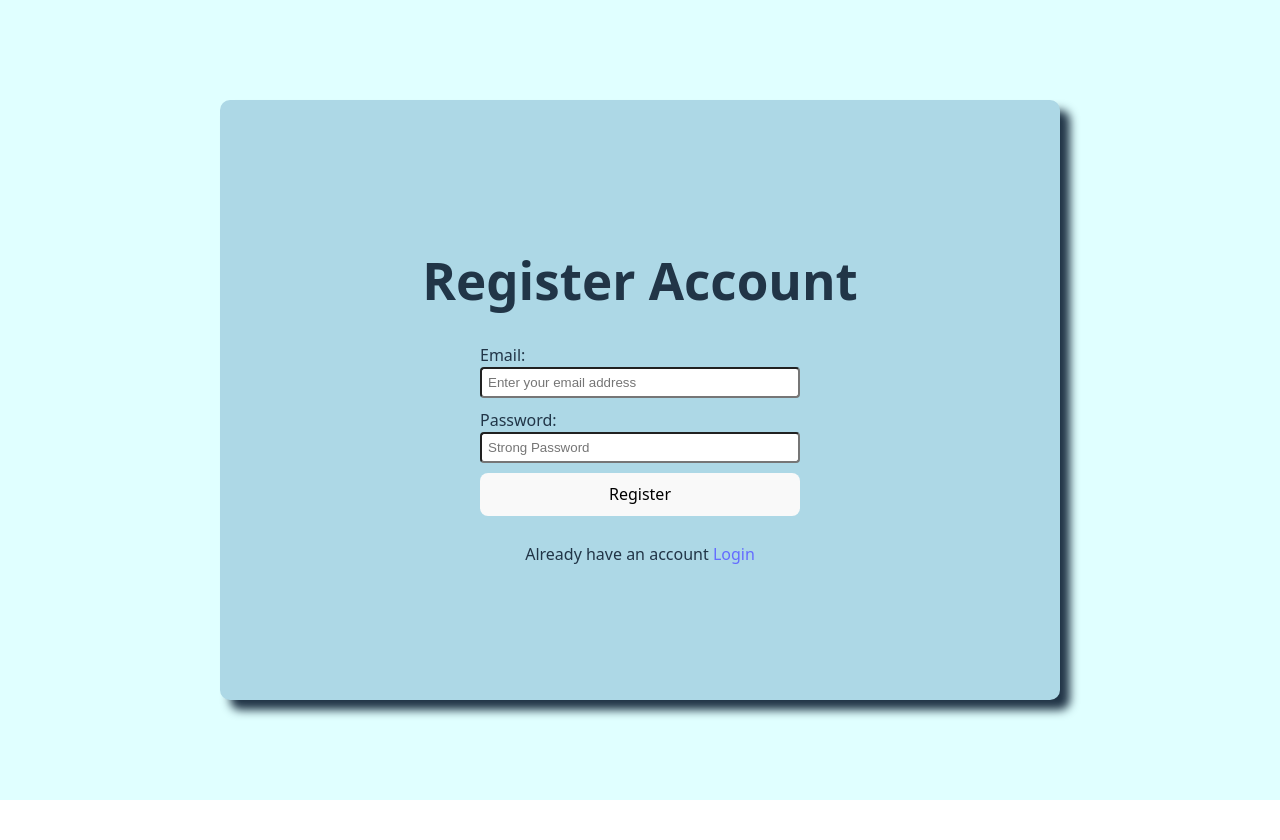
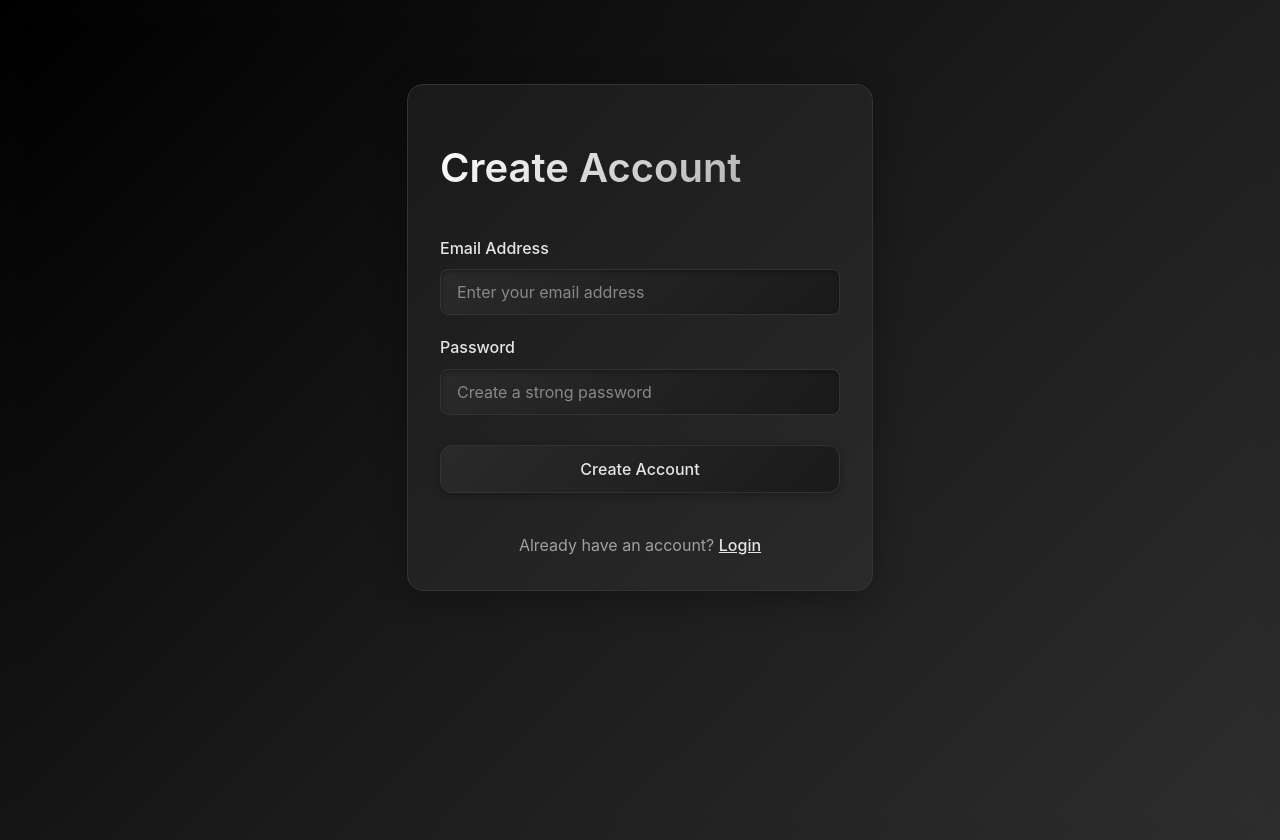
Before and after one commit to iNoumanMalik/notes-app-frontend, a React (Vite) app: page /register in a window 1280 px wide. Before the commit the page ends 800 px from the top, so only its background shows below. Built offline with nearby package versions, Linux system fonts and the light colour scheme.

Commit message:
Apply styling

```diff
--- a/src/App.css
+++ b/src/App.css
@@ -1,7 +1,9 @@
 #root {
   margin: 0;
   padding: 0;
-  text-align: center;
+  min-height: 100vh;
+  background: linear-gradient(135deg, #000000 0%, #1a1a1a 50%, #2d2d2d 100%);
+  color: #e5e5e5;
 }
 
 .logo {
@@ -34,8 +36,52 @@
 
 .card {
   padding: 2em;
+  background: linear-gradient(135deg, #1a1a1a 0%, #2a2a2a 100%);
+  border-radius: 16px;
+  border: 1px solid #333;
+  box-shadow: 0 8px 32px rgba(0, 0, 0, 0.3);
+  backdrop-filter: blur(10px);
+  margin: 1rem;
 }
 
 .read-the-docs {
   color: #888;
 }
+
+.container {
+  max-width: 1200px;
+  margin: 0 auto;
+  padding: 2rem;
+}
+
+.form-container {
+  max-width: 400px;
+  margin: 2rem auto;
+  padding: 2rem;
+  background: linear-gradient(135deg, #1a1a1a 0%, #2a2a2a 100%);
+  border-radius: 16px;
+  border: 1px solid #333;
+  box-shadow: 0 8px 32px rgba(0, 0, 0, 0.3);
+}
+
+.notes-grid {
+  display: grid;
+  grid-template-columns: repeat(auto-fill, minmax(300px, 1fr));
+  gap: 1.5rem;
+  margin-top: 2rem;
+}
+
+.note-card {
+  background: linear-gradient(135deg, #1a1a1a 0%, #2a2a2a 100%);
+  border-radius: 12px;
+  border: 1px solid #333;
+  padding: 1.5rem;
+  box-shadow: 0 4px 16px rgba(0, 0, 0, 0.2);
+  transition: all 0.3s ease;
+}
+
+.note-card:hover {
+  transform: translateY(-4px);
+  box-shadow: 0 8px 24px rgba(0, 0, 0, 0.3);
+  border-color: #555;
+}
--- a/src/components/NoteCard.jsx
+++ b/src/components/NoteCard.jsx
@@ -2,12 +2,32 @@ import React from 'react'
 
 function NoteCard({note,onEdit,onDelete}) {
   return (
-    <div>
-      <p>{note.title}</p>
-      <p>{note.content}</p>
-      <small>Last Updated: {new Date(note.updatedAt).toLocaleString()}</small>
-      <button onClick={onEdit}>Edit</button>
-      <button onClick={onDelete}>Delete</button>
+    <div className="note-card">
+      <h3 style={{margin:'0 0 1rem 0', background:'linear-gradient(135deg, #ffffff 0%, #a0a0a0 100%)', WebkitBackgroundClip:'text', WebkitTextFillColor:'transparent', backgroundClip:'text', fontSize:'1.2em'}}>
+        {note.title || 'Untitled'}
+      </h3>
+      <p style={{color:'#b0b0b0', lineHeight:'1.6', marginBottom:'1rem', minHeight:'60px'}}>
+        {note.content || 'No content'}
+      </p>
+      <div style={{borderTop:'1px solid #333', paddingTop:'1rem', marginTop:'1rem'}}>
+        <small style={{color:'#888', display:'block', marginBottom:'1rem'}}>
+          Last Updated: {new Date(note.updatedAt).toLocaleString()}
+        </small>
+        <div style={{display:'flex', gap:'10px'}}>
+          <button
+            onClick={() => onEdit(note)}
+            style={{background:'linear-gradient(135deg, #4a90e2 0%, #357abd 100%)', border:'1px solid #357abd', flex:'1'}}
+          >
+            Edit
+          </button>
+          <button
+            onClick={() => onDelete(note)}
+            style={{background:'linear-gradient(135deg, #e74c3c 0%, #c0392b 100%)', border:'1px solid #c0392b', flex:'1'}}
+          >
+            Delete
+          </button>
+        </div>
+      </div>
     </div>
   )
 }
--- a/src/components/NoteEditor.jsx
+++ b/src/components/NoteEditor.jsx
@@ -19,25 +19,54 @@ function NoteEditor({ note, onSubmit, onCancel }) {
 
     }
   return (
-    <form onSubmit={handleSubmit}>
-      <div style={{ display: "flex", flexDirection: "column" }}>
-        <label style={{display:'flex',flexDirection:'column', textAlign:'start'}} htmlFor="title">
-          Title
-          <input type="text" name="title" style={{height:'2rem'}} value={formData.title} onChange={handleChange}/>
-        </label>
+    <div className="form-container" style={{maxWidth:'800px'}}>
+      <form onSubmit={handleSubmit}>
+        <h2 style={{background:'linear-gradient(135deg, #ffffff 0%, #a0a0a0 100%)', WebkitBackgroundClip:'text', WebkitTextFillColor:'transparent', backgroundClip:'text', marginBottom:'1.5rem'}}>
+          {formData._id ? 'Edit Note' : 'Create New Note'}
+        </h2>
+        <div style={{ display: "flex", flexDirection: "column", gap: '1.5rem' }}>
+          <label style={{display:'flex',flexDirection:'column', textAlign:'start', gap:'8px'}} htmlFor="title">
+            <span style={{color:'#e5e5e5', fontWeight:'500'}}>Title</span>
+            <input
+              type="text"
+              name="title"
+              placeholder="Enter note title..."
+              value={formData.title}
+              onChange={handleChange}
+              required
+            />
+          </label>
 
-        <label style={{display:'flex',flexDirection:'column', textAlign:'start'}} htmlFor="content">
-          Description
-          <textarea name="content" placeholder="Content..." rows={14} value={formData.content} onChange={handleChange}/>
-        </label>
-      </div>
+          <label style={{display:'flex',flexDirection:'column', textAlign:'start', gap:'8px'}} htmlFor="content">
+            <span style={{color:'#e5e5e5', fontWeight:'500'}}>Content</span>
+            <textarea
+              name="content"
+              placeholder="Write your note content here..."
+              rows={12}
+              value={formData.content}
+              onChange={handleChange}
+              style={{resize:'vertical', minHeight:'200px'}}
+            />
+          </label>
+        </div>
 
-    <div style={{marginTop:'1rem'}}>
-         <button type="submit">Submit</button>
-      <button onClick={onCancel}>Cancel</button>
+        <div style={{marginTop:'2rem', display:'flex', gap:'1rem'}}>
+          <button
+            type="submit"
+            style={{background:'linear-gradient(135deg, #4a90e2 0%, #357abd 100%)', border:'1px solid #357abd', flex:'1'}}
+          >
+            {formData._id ? 'Update Note' : 'Create Note'}
+          </button>
+          <button
+            type="button"
+            onClick={onCancel}
+            style={{background:'linear-gradient(135deg, #6c757d 0%, #5a6268 100%)', border:'1px solid #5a6268', flex:'1'}}
+          >
+            Cancel
+          </button>
+        </div>
+      </form>
     </div>
-
-    </form>
   );
 }
 
--- a/src/index.css
+++ b/src/index.css
@@ -1,11 +1,12 @@
 :root {
-  font-family: system-ui, Avenir, Helvetica, Arial, sans-serif;
-  line-height: 1.5;
+  font-family: 'Inter', system-ui, Avenir, Helvetica, Arial, sans-serif;
+  line-height: 1.6;
   font-weight: 400;
 
-  color-scheme: light dark;
-  color: rgba(255, 255, 255, 0.87);
-  background-color: #242424;
+  color-scheme: dark;
+  color: #e5e5e5;
+  background: linear-gradient(135deg, #000000 0%, #1a1a1a 100%);
+  min-height: 100vh;
 
   font-synthesis: none;
   text-rendering: optimizeLegibility;
@@ -24,43 +25,67 @@ a:hover {
 
 body {
   margin: 0;
-  display: flex;
-  place-items: center;
+  padding: 20px;
+  background: linear-gradient(135deg, #000000 0%, #1a1a1a 50%, #2d2d2d 100%);
+  min-height: 100vh;
+  color: #e5e5e5;
 }
 
 h1 {
-  font-size: 3.2em;
-  line-height: 1.1;
+  font-size: 2.5em;
+  line-height: 1.2;
+  background: linear-gradient(135deg, #ffffff 0%, #a0a0a0 100%);
+  -webkit-background-clip: text;
+  -webkit-text-fill-color: transparent;
+  background-clip: text;
+  margin-bottom: 1.5rem;
+  font-weight: 600;
 }
 
 button {
-  border-radius: 8px;
-  border: 1px solid transparent;
-  padding: 0.6em 1.2em;
+  border-radius: 12px;
+  border: 1px solid #333;
+  padding: 0.8em 1.5em;
   font-size: 1em;
   font-weight: 500;
   font-family: inherit;
-  background-color: #1a1a1a;
+  background: linear-gradient(135deg, #2a2a2a 0%, #1a1a1a 100%);
+  color: #e5e5e5;
   cursor: pointer;
-  transition: border-color 0.25s;
+  transition: all 0.3s ease;
+  box-shadow: 0 2px 8px rgba(0, 0, 0, 0.3);
 }
 button:hover {
-  border-color: #646cff;
+  border-color: #555;
+  background: linear-gradient(135deg, #3a3a3a 0%, #2a2a2a 100%);
+  transform: translateY(-2px);
+  box-shadow: 0 4px 12px rgba(0, 0, 0, 0.4);
 }
 button:focus,
 button:focus-visible {
   outline: 4px auto -webkit-focus-ring-color;
 }
 
-@media (prefers-color-scheme: light) {
-  :root {
-    color: #213547;
-    background-color: #ffffff;
-  }
-  a:hover {
-    color: #747bff;
-  }
-  button {
-    background-color: #f9f9f9;
-  }
+/* Dark theme only - removed light theme media query */
+
+input, textarea {
+  background: linear-gradient(135deg, #2a2a2a 0%, #1a1a1a 100%);
+  border: 1px solid #333;
+  border-radius: 8px;
+  padding: 12px 16px;
+  color: #e5e5e5;
+  font-family: inherit;
+  font-size: 1em;
+  transition: all 0.3s ease;
+  box-shadow: inset 0 2px 4px rgba(0, 0, 0, 0.3);
 }
+
+input:focus, textarea:focus {
+  outline: none;
+  border-color: #555;
+  box-shadow: inset 0 2px 4px rgba(0, 0, 0, 0.3), 0 0 0 3px rgba(255, 255, 255, 0.1);
+}
+
+input::placeholder, textarea::placeholder {
+  color: #888;
+}
--- a/src/pages/Login.jsx
+++ b/src/pages/Login.jsx
@@ -28,14 +28,33 @@ const handleSignUp = ()=>{
 }
 
   return (
-    <form onSubmit={handleSubmit} style={{display:'flex',flexDirection:'column', gap:'10px'}}>
-      <h1>Login into your Account</h1>
-      {error && <p style={{color:'red'}}>{error}</p>}
-      <input style={{padding:'6px',borderRadius:'4px'}} placeholder='Enter your email' value={form.email} onChange={(e)=>setForm({...form,email:e.target.value})}/>
-      <input style={{padding:'6px',borderRadius:'4px'}} placeholder='Enter your password' value={form.password} onChange={(e)=>setForm({...form,password:e.target.value})}/>
-      <button type='submit'>Login</button>
-      <span>Not a member?</span> <a style={{cursor:'pointer'}} onClick={handleSignUp}>Sign up</a>
-    </form>
+    <div className="container">
+      <div className="form-container">
+        <form onSubmit={handleSubmit} style={{display:'flex',flexDirection:'column', gap:'20px'}}>
+          <h1>Welcome Back!</h1>
+          {error && <p style={{color:'#ff6b6b', textAlign:'center', padding:'10px', background:'rgba(255,107,107,0.1)', borderRadius:'8px', border:'1px solid rgba(255,107,107,0.3)'}}>{error}</p>}
+          <input
+            type="email"
+            placeholder='Enter your email'
+            value={form.email}
+            onChange={(e)=>setForm({...form,email:e.target.value})}
+            required
+          />
+          <input
+            type="password"
+            placeholder='Enter your password'
+            value={form.password}
+            onChange={(e)=>setForm({...form,password:e.target.value})}
+            required
+          />
+          <button type='submit' style={{marginTop:'10px'}}>Login</button>
+          <div style={{textAlign:'center', marginTop:'20px'}}>
+            <span style={{color:'#a0a0a0'}}>Not a member? </span>
+            <a style={{cursor:'pointer', color:'#e5e5e5', textDecoration:'underline'}} onClick={handleSignUp}>Sign up</a>
+          </div>
+        </form>
+      </div>
+    </div>
   )
 }
 
--- a/src/pages/Notes.jsx
+++ b/src/pages/Notes.jsx
@@ -48,14 +48,21 @@ function Notes() {
   if (loading) return 'Loading...'
 
   return (
-    <div>
-      <h1>Notes</h1>
-      <button onClick={() => setEditing({})}>+ New Note</button>
+    <div className="container">
+      <div style={{display:'flex', justifyContent:'space-between', alignItems:'center', marginBottom:'2rem'}}>
+        <h1>My Notes</h1>
+        <button onClick={() => setEditing({})} style={{background:'linear-gradient(135deg, #4a90e2 0%, #357abd 100%)', border:'1px solid #357abd'}}>
+          + New Note
+        </button>
+      </div>
+
       {editing && (
-        <NoteEditor note={editing} onSubmit={handleSave} onCancel={() => setEditing(null)} />
+        <div style={{marginBottom:'2rem'}}>
+          <NoteEditor note={editing} onSubmit={handleSave} onCancel={() => setEditing(null)} />
+        </div>
       )}
 
-      <div>
+      <div className="notes-grid">
         {data.map((note) => (
           <NoteCard key={note._id} note={note} onEdit={setEditing} onDelete={handleDelete} />
         ))}
--- a/src/pages/Register.jsx
+++ b/src/pages/Register.jsx
@@ -33,83 +33,42 @@ function Register() {
   };
 
   return (
-    <div
-      style={{
-        width: "100vw",
-        height: "100vh",
-        backgroundColor: "lightcyan",
-        display: "flex",
-        flexDirection: "column",
-        justifyContent: "center",
-        alignItems: "center",
-      }}
-    >
-      <div
-        style={{
-          width: "50%",
-          height: "50%",
-          boxShadow: "10px 10px 10px 0px",
-          padding: "100px",
-          borderRadius: "10px",
-          backgroundColor: "lightblue",
-          display: "flex",
-          flexDirection: "column",
-          justifyContent: "center",
-          alignItems: "center",
-        }}
-      >
-        <h1>Register Account</h1>
-        {error && <p style={{color:'red'}}>{error}</p>}
-        <form
-          style={{
-            width: "50%",
-            display: "flex",
-            flexDirection: "column",
-            gap: "10px",
-          }}
-          onSubmit={handleSubmit}
-        >
-          <label
-            style={{
-              display: "flex",
-              flexDirection: "column",
-              textAlign: "start",
-            }}
-            htmlFor="email"
-          >
-            Email:
+    <div className="container">
+      <div className="form-container">
+        <form onSubmit={handleSubmit} style={{display:'flex',flexDirection:'column', gap:'20px'}}>
+          <h1>Create Account</h1>
+          {error && <p style={{color:'#ff6b6b', textAlign:'center', padding:'10px', background:'rgba(255,107,107,0.1)', borderRadius:'8px', border:'1px solid rgba(255,107,107,0.3)'}}>{error}</p>}
+          <div style={{display:'flex', flexDirection:'column', gap:'8px'}}>
+            <label style={{color:'#e5e5e5', fontWeight:'500'}} htmlFor="email">
+              Email Address
+            </label>
             <input
-              style={{ padding: "6px", borderRadius: "4px" }}
+              type="email"
               name="email"
               placeholder="Enter your email address"
               value={form.email}
               onChange={handleChange}
+              required
             />
-          </label>
-          <label
-            style={{
-              display: "flex",
-              flexDirection: "column",
-              textAlign: "start",
-            }}
-            htmlFor="password"
-          >
-            Password:
+          </div>
+          <div style={{display:'flex', flexDirection:'column', gap:'8px'}}>
+            <label style={{color:'#e5e5e5', fontWeight:'500'}} htmlFor="password">
+              Password
+            </label>
             <input
-              style={{ padding: "6px", borderRadius: "4px" }}
+              type="password"
               name="password"
-              placeholder="Strong Password"
+              placeholder="Create a strong password"
               value={form.password}
               onChange={handleChange}
+              required
             />
-          </label>
-          <button type="submit">Register</button>
-          <p>
-            Already have an account{" "}
-            <a onClick={handleLogin} style={{ cursor: "pointer" }}>
-              Login
-            </a>
-          </p>
+          </div>
+          <button type="submit" style={{marginTop:'10px'}}>Create Account</button>
+          <div style={{textAlign:'center', marginTop:'20px'}}>
+            <span style={{color:'#a0a0a0'}}>Already have an account? </span>
+            <a style={{cursor:'pointer', color:'#e5e5e5', textDecoration:'underline'}} onClick={handleLogin}>Login</a>
+          </div>
         </form>
       </div>
     </div>
```
